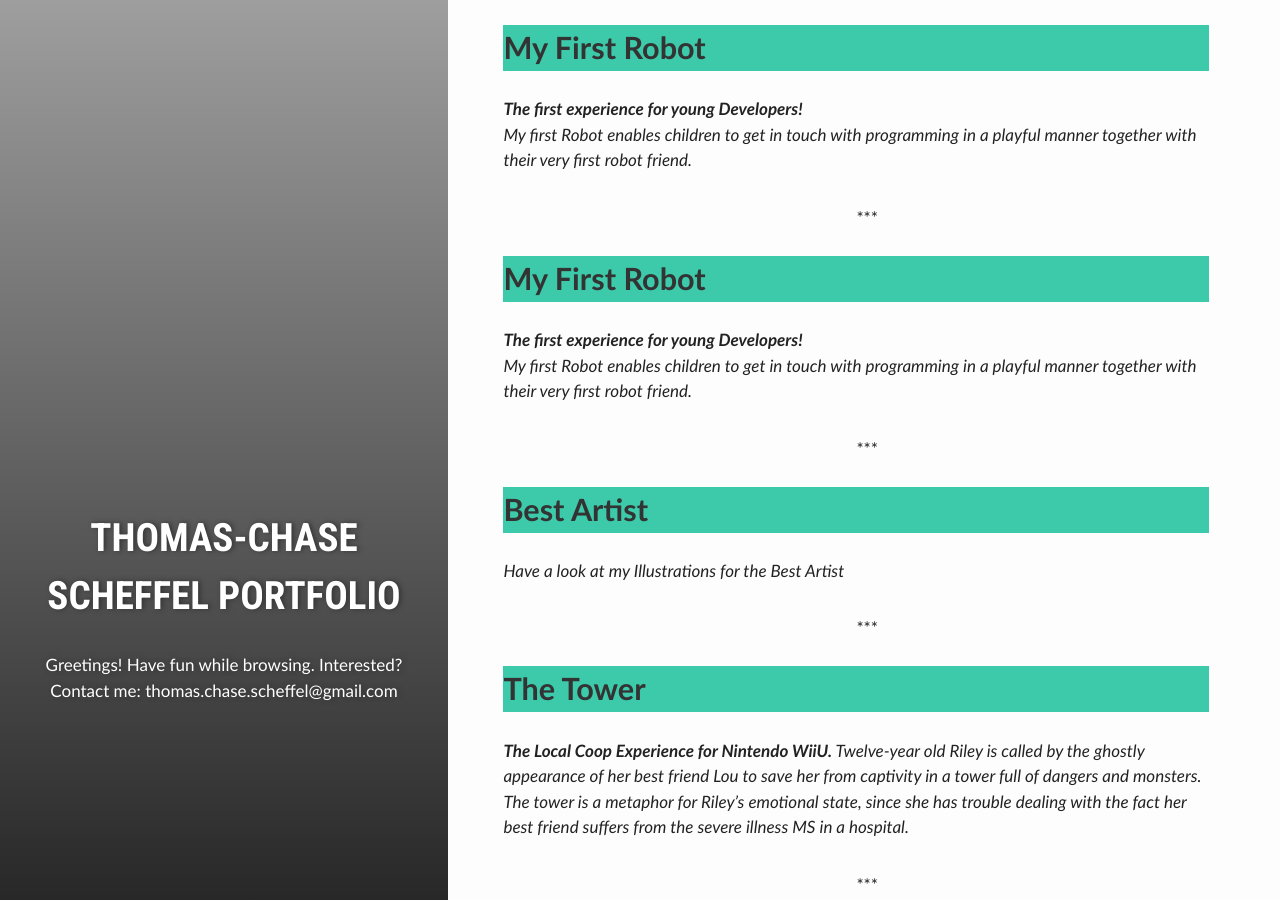
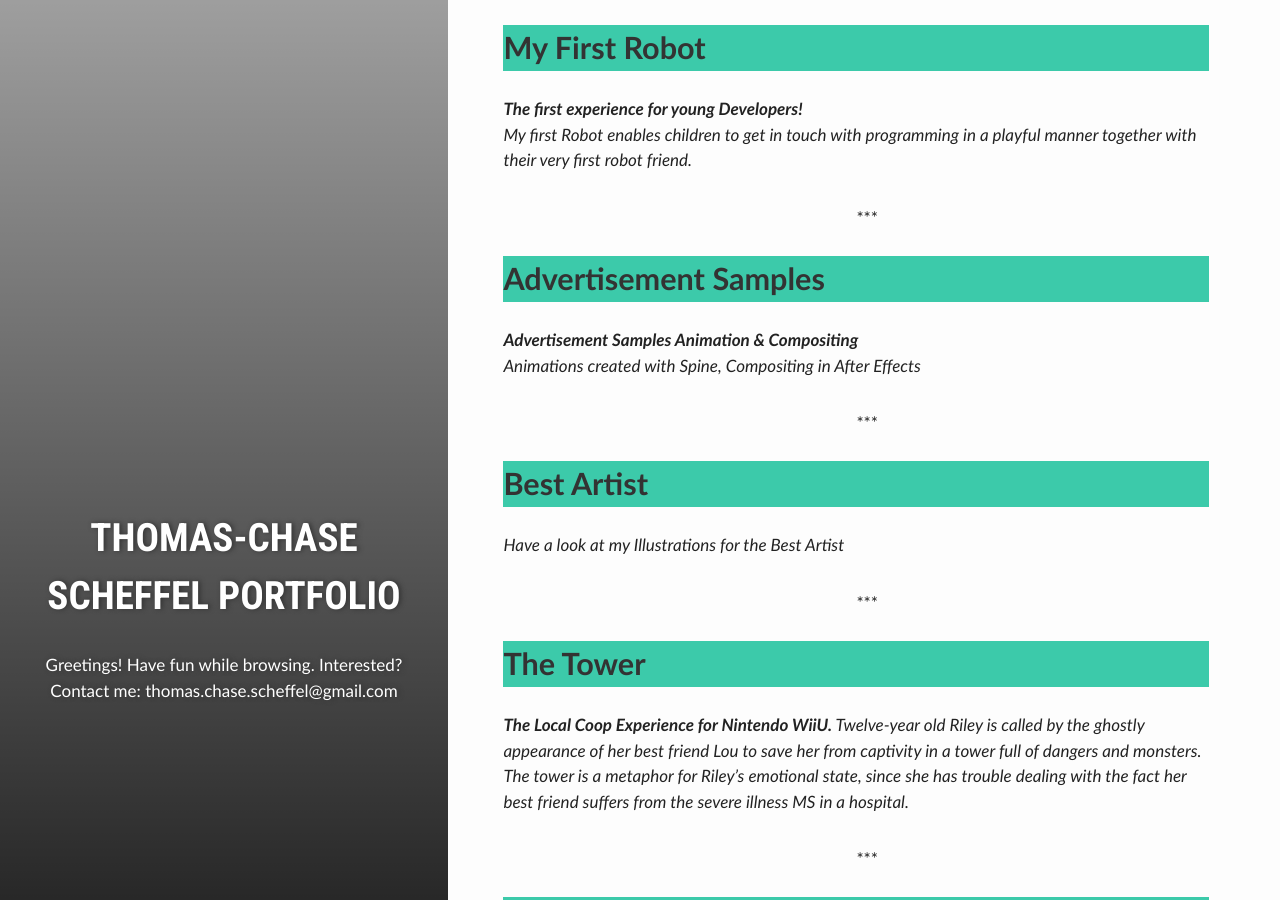
Before and after one commit to ChaseTheHunter/chasethehunter.github.io, a Jekyll site: the page built from index.html, in a window 1280 px wide and 900 px high, scrolled down 1051 px. Built offline with Jekyll 4.4.1, drawn with Linux system fonts in a browser that asks for light colours.

Commit message:
Update 2017-02-23-commercial-samples.markdown

```diff
--- a/_posts/2017-02-23-commercial-samples.markdown
+++ b/_posts/2017-02-23-commercial-samples.markdown
@@ -1,31 +1,24 @@
 ---
 layout: post
-title:  "My First Robot"
-crawlertitle: "My First Robot"
-summary: "Programming for Children"
+title:  "Advertisement Samples"
+crawlertitle: "advertisementsamples"
+summary: "Samples for Advertisement"
 date:   2017-10-01 +0700
-categories: uni_projects
-tags: 'Game'
+categories: commercial_projects
+tags: 'Advertisement'
 author: Chase
-bg: 'aside/tbots.png'
+bg: 'aside/ad.png'
 ---
-*__The first experience for young Developers!__ <br>
-My first Robot enables children to get in touch with programming in a playful manner together with their very first robot friend.*
+*__Advertisement Samples Animation & Compositing__ <br>
+Animations created with Spine, Compositing in After Effects*
 
 Genre | Role | Focus | Time |
 ------------ | -------------| -------- |----|
-Children | **2D Artist, 2D Rigger, 2D Animator** | Assets, Rigging & Animation | 5 Months |
-
-[Tinkerbots: My First Robot, Product Page](https://www.tinkerbots.de/roboter-bausatz/my-first-robot/my-first-robot/)
-
-{% include youtubePlayer.html id='oBv_odbrVnU' %}
+Ads | **2D Art & Animator, Compositing** | - | - |
 
 
-{% include youtubePlayer.html id='ZFmkd1_L12Q' %}
-<p align="center"><i> Video: Showreel My First Robot </i></p>
+{% include youtubePlayer.html id='wfnSzKeHEwU' %}
+<p align="center"><i> Video: Career Ad (German) </i></p>
 
-![Tinkerbots_Thomas-Chase_Scheffel-1]({{ site.images }}/commercial/tbot_1.jpg)
-![Tinkerbots_Thomas-Chase_Scheffel-2]({{ site.images }}/commercial/tbot_2.jpg)
-<p align="center"><i>Picture: Animation Concepts </i></p>
-
-![Tinkerbots_Thomas-Chase_Scheffel-1]({{ site.images }}/commercial/tbo_gif.gif)
+{% include youtubePlayer.html id='fNp1hkkgPiE' %}
+<p align="center"><i> Video: Holiday Ad (German) </i></p>
```
